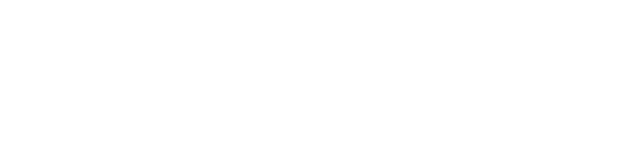
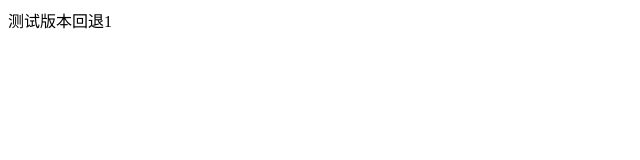
Before and after one commit to SHUO12138/Learn, a plain HTML site: page index.html in a window 1280 px wide. Shown: the whole page, without its empty margins (0-640 px from the left). Drawn offline with Linux system fonts and the light colour scheme.

Commit message:
版本回退1

```diff
--- a/index.html
+++ b/index.html
@@ -5,6 +5,6 @@
     <title>这是一个Git测试</title>
 </head>
 <body>
-
+<div>测试版本回退1</div>
 </body>
 </html>
```
